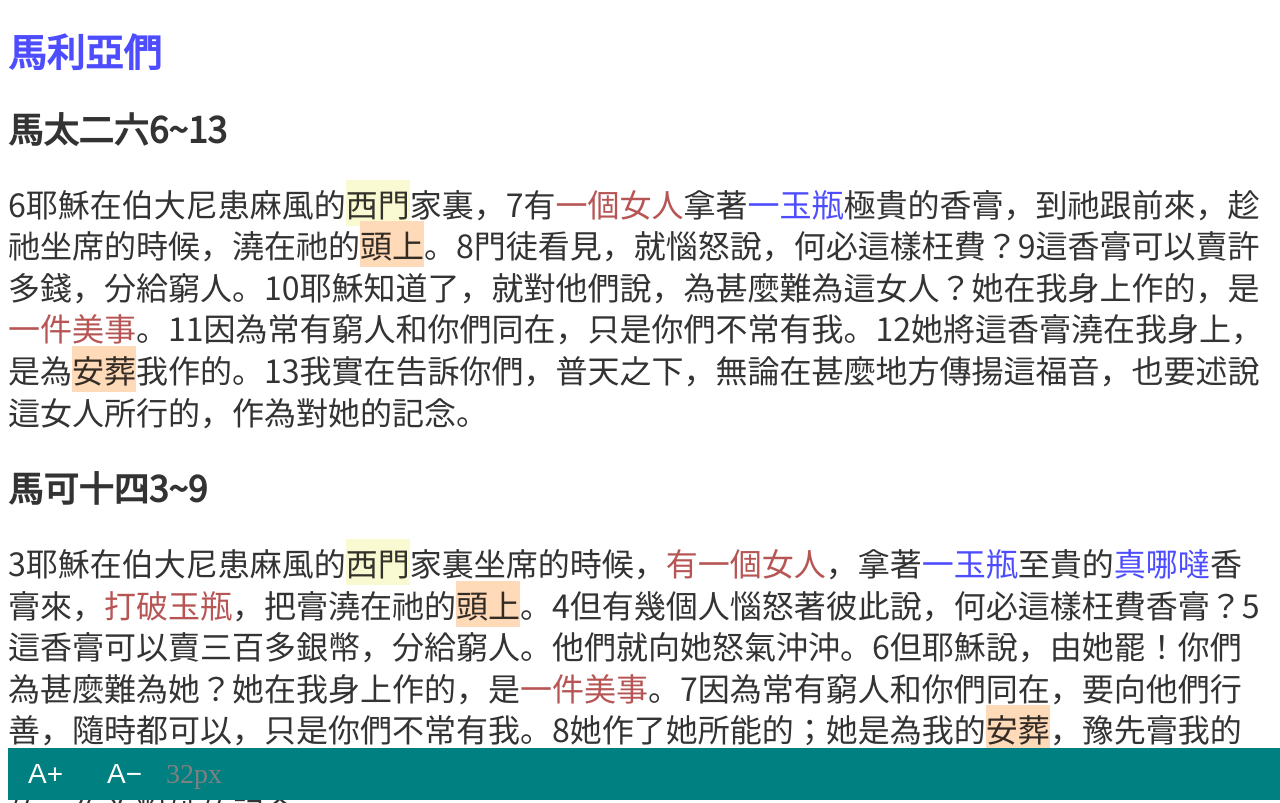
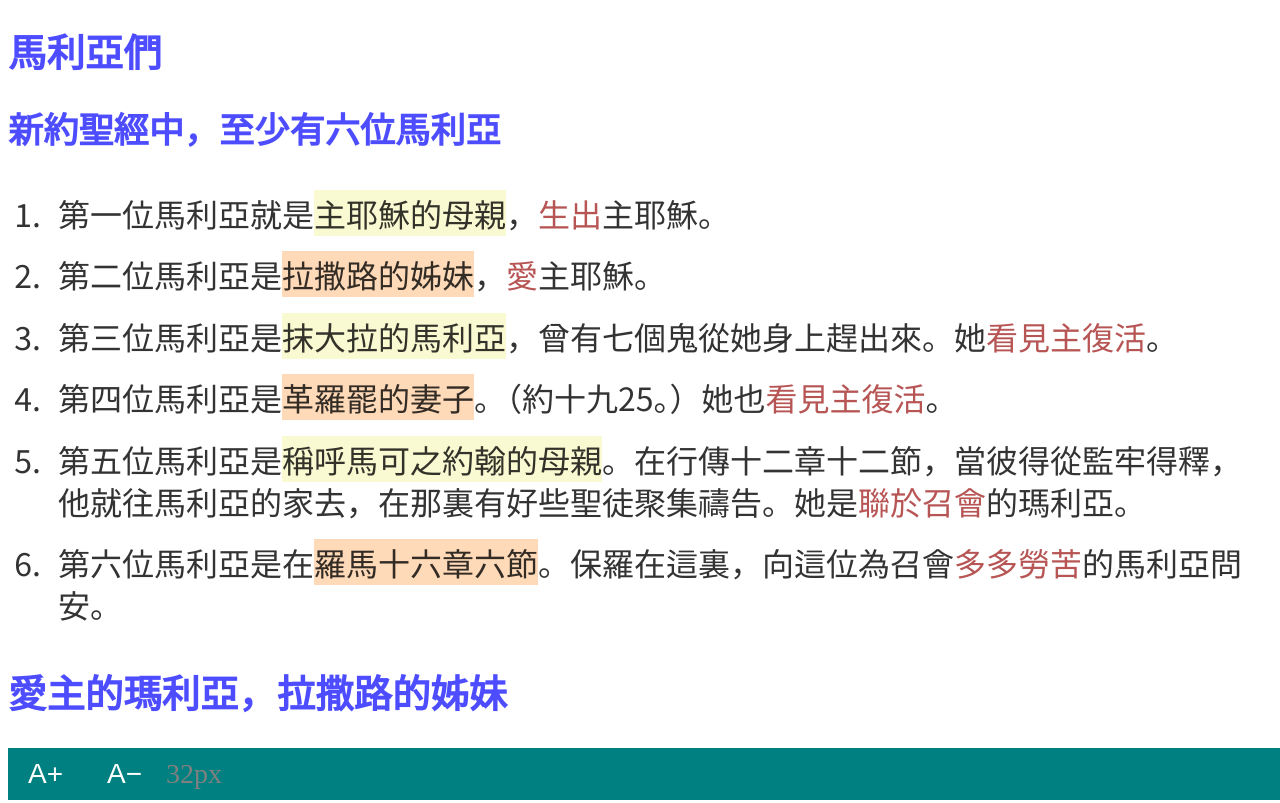
Before and after one commit to jerry-artila/jerry-artila.github.io, a plain HTML site: page 喝茶排/馬利亞們.html in a window 1280 px wide. Shown: the top 803 px of the page. Drawn offline with Linux system fonts and the light colour scheme.

Commit message:
增加信息

```diff
--- a/喝茶排/馬利亞們.html
+++ b/喝茶排/馬利亞們.html
@@ -12,6 +12,16 @@
 <body>
   <div id="content">
     <h1 class="blue">馬利亞們</h1>
+    <h2 class="blue">新約聖經中，至少有六位馬利亞</h2>
+    <ol>
+      <li>第一位馬利亞就是<span class="yellow">主耶穌的母親</span>，<span class="red">生出</span>主耶穌。</li>
+      <li>第二位馬利亞是<span class="orange">拉撒路的姊妹</span>，<span class="red">愛</span>主耶穌。</li>
+      <li>第三位馬利亞是<span class="yellow">抹大拉的馬利亞</span>，曾有七個鬼從她身上趕出來。她<span class="red">看見主復活</span>。</li>
+      <li>第四位馬利亞是<span class="orange">革羅罷的妻子</span>。（約十九25。）她也<span class="red">看見主復活</span>。</li>
+      <li>第五位馬利亞是<span class="yellow">稱呼馬可之約翰的母親</span>。在行傳十二章十二節，當彼得從監牢得釋，他就往馬利亞的家去，在那裏有好些聖徒聚集禱告。她是<span class="red">聯於召會</span>的瑪利亞。</li>
+      <li>第六位馬利亞是在<span class="orange">羅馬十六章六節</span>。保羅在這裏，向這位為召會<span class="red">多多勞苦</span>的馬利亞問安。</li>
+    </ol>
+    <h1 class="blue">愛主的瑪利亞，拉撒路的姊妹</h1>
     <h2>馬太二六6~13</h2>
     <p>6耶穌在伯大尼患麻風的<span class="yellow">西門</span>家裏，7有<span class="red">一個女人</span>拿著<span class="blue">一玉瓶</span>極貴的香膏，到祂跟前來，趁祂坐席的時候，澆在祂的<span class="orange">頭上</span>。8門徒看見，就惱怒說，何必這樣枉費？9這香膏可以賣許多錢，分給窮人。10耶穌知道了，就對他們說，為甚麼難為這女人？她在我身上作的，是<span class="red">一件美事</span>。11因為常有窮人和你們同在，只是你們不常有我。12她將這香膏澆在我身上，是為<span class="orange">安葬</span>我作的。13我實在告訴你們，普天之下，無論在甚麼地方傳揚這福音，也要述說這女人所行的，作為對她的記念。</p>
 
```
